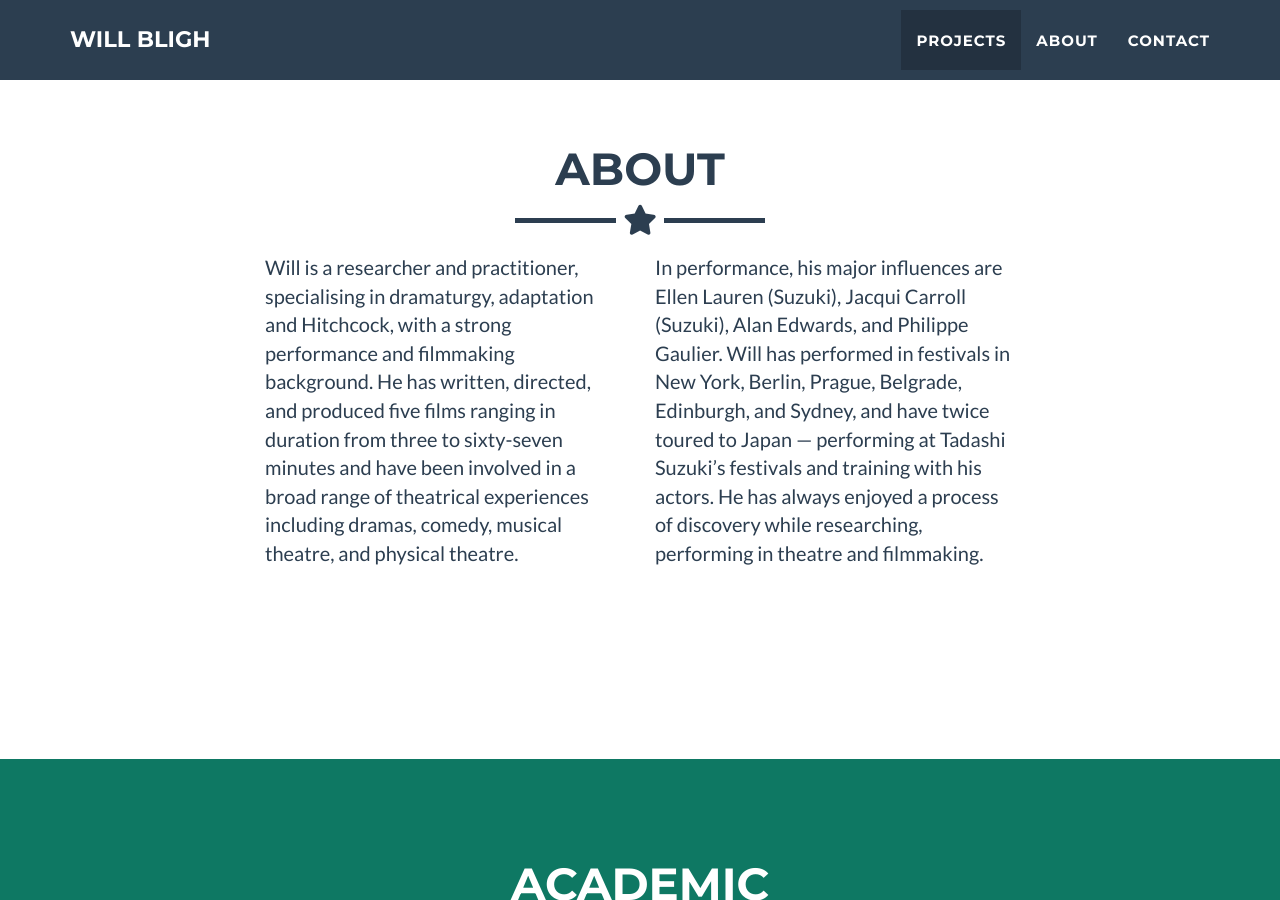
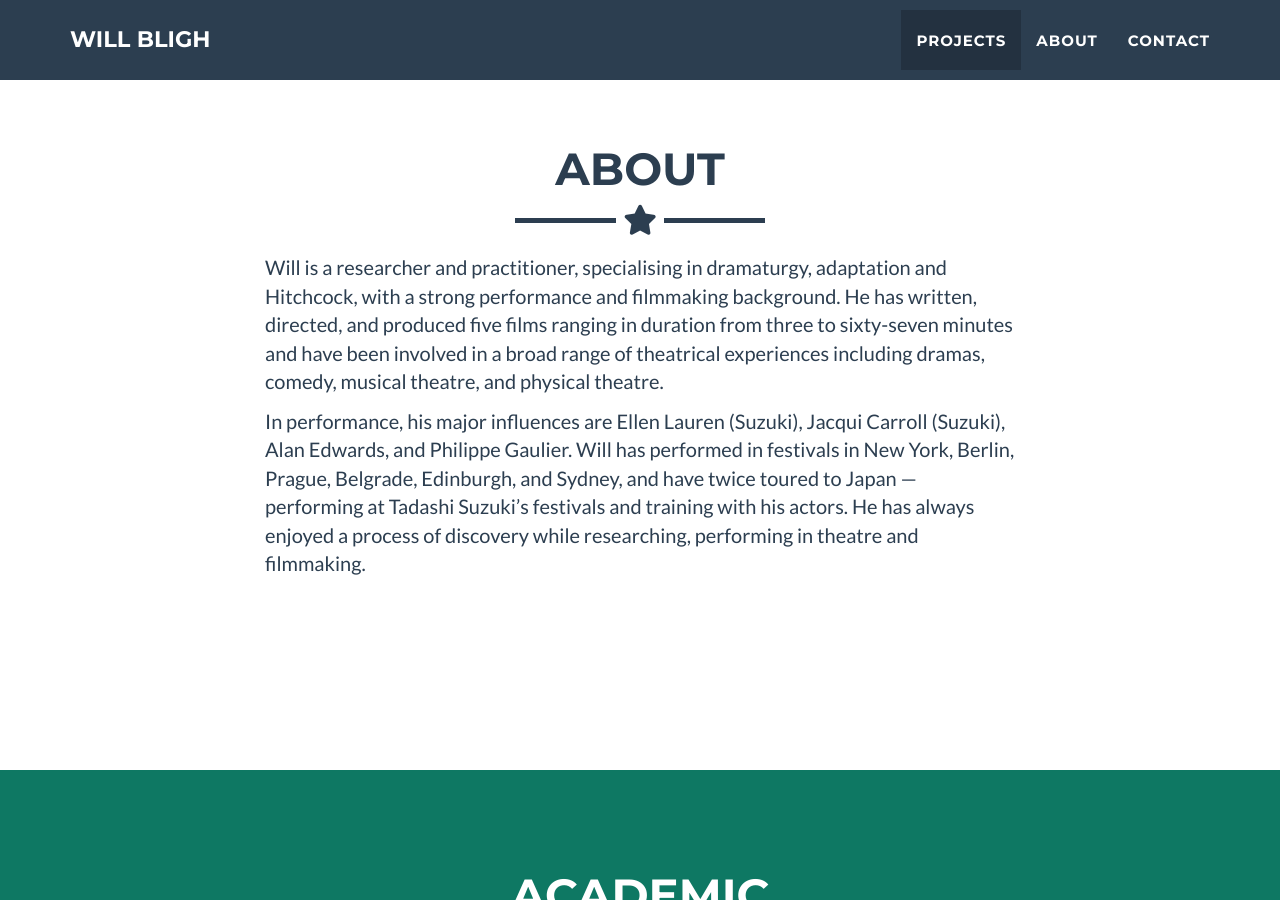
Before and after one commit to willbligh/willbligh.github.io, a Jekyll site: the page built from _posts/2014-07-18-project-1.markdown, in a window 1280 px wide and 900 px high, scrolled down 1628 px. Built offline with Jekyll 4.4.1, drawn with Linux system fonts in a browser that asks for light colours.

Commit message:
Update about.html

```diff
--- a/_includes/about.html
+++ b/_includes/about.html
@@ -8,13 +8,13 @@
       </div>
     </div>
     <div class="row">
-      <div class="col-lg-4 col-lg-offset-2">
+      <div class="col-lg-8 col-lg-offset-2">
         <p>Will is a researcher and practitioner, specialising in dramaturgy, adaptation and Hitchcock,
           with a strong performance and filmmaking background. He has written, directed, and produced five
           films ranging in duration from three to sixty-seven minutes and have been involved in a broad range
           of theatrical experiences including dramas, comedy, musical theatre, and physical theatre.</p>
       </div>
-      <div class="col-lg-4">
+      <div class="col-lg-8 col-lg-offset-2">
         <p>In performance, his major influences are Ellen Lauren (Suzuki), Jacqui Carroll (Suzuki), Alan Edwards,
           and Philippe Gaulier. Will has performed in festivals in New York, Berlin, Prague, Belgrade, Edinburgh,
           and Sydney, and have twice toured to Japan — performing at Tadashi Suzuki’s festivals and training with
```
